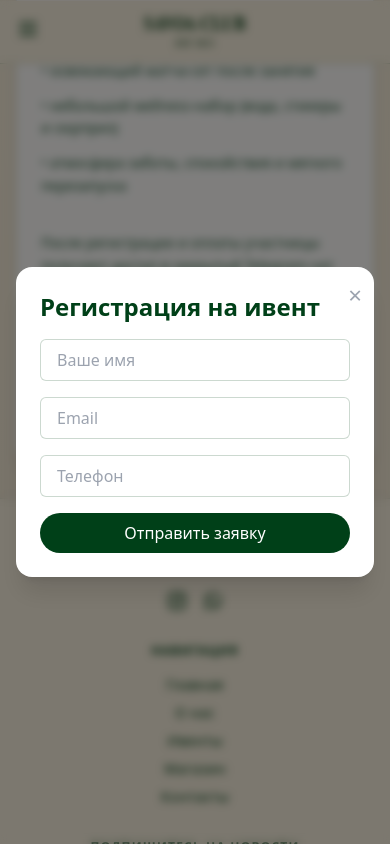
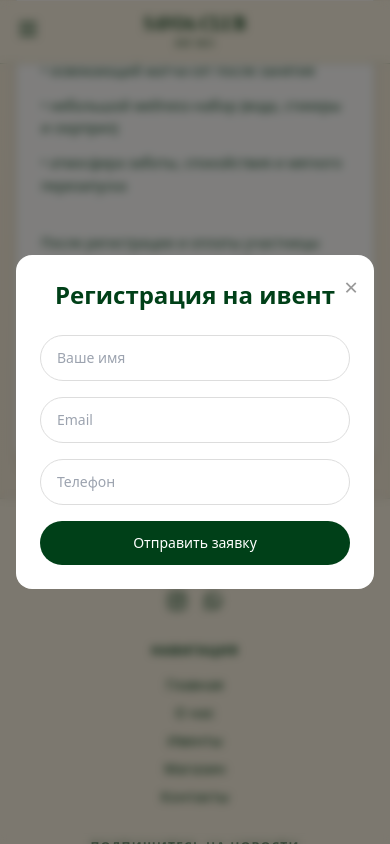
Before and after one commit to vlimkv/savoaclub, a React (Vite) app: page /events in a window 390 px wide. Both pictures are taken after a click on the button "Записаться". Shown: the part 738-1582 px from the top of the page. Built offline with nearby package versions, Linux system fonts and the light colour scheme.

Commit message:
Telegram API + форма связи

```diff
--- a/src/components/RegisterModal.jsx
+++ b/src/components/RegisterModal.jsx
@@ -1,7 +1,12 @@
-import { useEffect } from "react";
-import { motion, AnimatePresence } from "framer-motion";
+import { useEffect, useState } from "react";
+import { motion } from "framer-motion";
+import { sendTelegramMessage } from "../utils/sendTelegramMessage";
 
-export default function RegisterModal({ open, onClose }) {
+export default function RegisterModal({ open, onClose, eventTitle }) {
+  const [form, setForm] = useState({ name: "", email: "", phone: "" });
+  const [errors, setErrors] = useState({});
+  const [submitting, setSubmitting] = useState(false);
+
   useEffect(() => {
     const handleEscape = (e) => e.key === "Escape" && onClose();
     document.addEventListener("keydown", handleEscape);
@@ -10,60 +15,94 @@ export default function RegisterModal({ open, onClose }) {
 
   if (!open) return null;
 
+  const validate = () => {
+    const newErrors = {};
+    if (!form.name.trim()) newErrors.name = "Введите имя";
+    if (!form.email.match(/^[^\s@]+@[^\s@]+\.[^\s@]+$/))
+      newErrors.email = "Введите корректный email";
+    if (!form.phone.match(/^(\+7|8)?7\d{9}$/))
+      newErrors.phone = "Введите корректный номер (пример: 87011234567)";
+    return newErrors;
+  };
+
+  const handleSubmit = async (e) => {
+    e.preventDefault();
+    const newErrors = validate();
+    setErrors(newErrors);
+    if (Object.keys(newErrors).length > 0) return;
+
+    setSubmitting(true);
+    const success = await sendTelegramMessage(form, eventTitle);
+    setSubmitting(false);
+
+    if (success) {
+      alert("Спасибо за регистрацию! Мы свяжемся с вами.");
+      setForm({ name: "", email: "", phone: "" });
+      onClose();
+    } else {
+      alert("Ошибка отправки. Попробуйте снова.");
+    }
+  };
+
+  const handleChange = (field, value) => {
+    setForm((prev) => ({ ...prev, [field]: value }));
+    setErrors((prev) => ({ ...prev, [field]: null }));
+  };
+
   return (
-    <AnimatePresence>
+    <div className="fixed inset-0 z-50 bg-black/50 backdrop-blur-sm flex items-center justify-center px-4">
       <motion.div
-        initial={{ opacity: 0 }}
-        animate={{ opacity: 1 }}
-        exit={{ opacity: 0 }}
-        className="fixed inset-0 z-50 bg-black/50 backdrop-blur-sm flex items-center justify-center px-4"
+        initial={{ opacity: 0, y: -20, scale: 0.95 }}
+        animate={{ opacity: 1, y: 0, scale: 1 }}
+        exit={{ opacity: 0, y: -20, scale: 0.95 }}
+        transition={{ duration: 0.3 }}
+        className="bg-white rounded-2xl p-6 sm:p-8 w-full max-w-md relative text-[#004018]"
       >
-        <motion.div
-          initial={{ scale: 0.95, opacity: 0 }}
-          animate={{ scale: 1, opacity: 1 }}
-          exit={{ scale: 0.95, opacity: 0 }}
-          transition={{ duration: 0.3, ease: "easeOut" }}
-          className="bg-white rounded-2xl p-6 sm:p-8 max-w-md w-full relative text-[#004018] shadow-xl"
-        >
-          {/* Кнопка закрытия с анимацией появления и вращением при выходе */}
         <motion.button
-            initial={{ opacity: 0, y: -10 }}
-            animate={{ opacity: 1, y: 0 }}
-            exit={{ rotate: 90, opacity: 0 }}
-            transition={{ duration: 0.4 }}
           onClick={onClose}
-            className="absolute top-3 right-3 text-gray-400 hover:text-black text-2xl"
+          initial={{ opacity: 0, x: 10 }}
+          animate={{ opacity: 1, x: 0 }}
+          transition={{ delay: 0.3 }}
+          className="absolute top-4 right-4 text-[#999] hover:text-[#004018] text-2xl"
         >
           &times;
         </motion.button>
 
-          <h2 className="text-2xl font-semibold mb-4">Регистрация на ивент</h2>
+        <h2 className="text-2xl font-semibold mb-6 text-center">Регистрация на ивент</h2>
+        <form onSubmit={handleSubmit} className="space-y-4">
+          {["name", "email", "phone"].map((field) => (
+            <div key={field}>
+              <input
+                type={field === "email" ? "email" : field === "phone" ? "tel" : "text"}
+                placeholder={
+                  field === "name" ? "Ваше имя" :
+                  field === "email" ? "Email" : "Телефон"
+                }
+                value={form[field]}
+                onChange={(e) => handleChange(field, e.target.value)}
+                className={`w-full px-4 py-3 border rounded-full text-sm focus:outline-none focus:ring-2 focus:ring-[#004018]/20 ${
+                  errors[field] ? "border-red-400" : "border-[#ddd]"
+                }`}
+              />
+              {errors[field] && (
+                <p className="text-xs text-red-500 mt-1">{errors[field]}</p>
+              )}
+            </div>
+          ))}
 
-          <form className="space-y-4">
-            <input
-              type="text"
-              placeholder="Ваше имя"
-              className="w-full px-4 py-2 border border-[#004018]/20 rounded-md focus:outline-[#004018]/50"
-            />
-            <input
-              type="email"
-              placeholder="Email"
-              className="w-full px-4 py-2 border border-[#004018]/20 rounded-md focus:outline-[#004018]/50"
-            />
-            <input
-              type="tel"
-              placeholder="Телефон"
-              className="w-full px-4 py-2 border border-[#004018]/20 rounded-md focus:outline-[#004018]/50"
-            />
           <button
             type="submit"
-              className="w-full bg-[#004018] text-white py-2 rounded-full hover:bg-[#003015] transition"
+            disabled={submitting}
+            className={`w-full py-3 rounded-full text-sm transition font-medium ${
+              submitting
+                ? "bg-[#ccc] text-white cursor-not-allowed"
+                : "bg-[#004018] hover:bg-[#003015] text-white"
+            }`}
           >
-              Отправить заявку
+            {submitting ? "Отправка..." : "Отправить заявку"}
           </button>
         </form>
       </motion.div>
-      </motion.div>
-    </AnimatePresence>
+    </div>
   );
 }
--- a/src/pages/Events.jsx
+++ b/src/pages/Events.jsx
@@ -90,7 +90,11 @@ export default function Events() {
       {/* Модалка */}
       <AnimatePresence>
         {modalOpen && (
-          <RegisterModal open={modalOpen} onClose={() => setModalOpen(false)} />
+          <RegisterModal
+            open={modalOpen}
+            onClose={() => setModalOpen(false)}
+            eventTitle={event.title}
+          />
         )}
       </AnimatePresence>
     </div>
--- /dev/null
+++ b/src/utils/sendTelegramMessage.js
@@ -0,0 +1,36 @@
+export async function sendTelegramMessage({ name, email, phone, eventName }) {
+  const TOKEN = "7831239921:AAG6-CSuxDIBBVk2dhz_fKcOSUyuNmeefE0";
+  const CHAT_ID = "7042937865";
+
+  const message = `
+📩 *Новая заявка на ивент*
+🧘 *Ивент:* ${eventName}
+👤 *Имя:* ${name}
+📧 *Email:* ${email}
+📱 *Телефон:* ${phone}
+🕒 *Время:* ${new Date().toLocaleString("ru-RU")}
+`;
+
+  try {
+    const res = await fetch(`https://api.telegram.org/bot${TOKEN}/sendMessage`, {
+      method: "POST",
+      headers: {
+        "Content-Type": "application/json",
+      },
+      body: JSON.stringify({
+        chat_id: CHAT_ID,
+        text: message,
+        parse_mode: "Markdown",
+      }),
+    });
+
+    if (!res.ok) {
+      throw new Error("Ошибка отправки сообщения в Telegram");
+    }
+
+    return true;
+  } catch (error) {
+    console.error("Telegram error:", error);
+    return false;
+  }
+}
```
Lines whose indentation alone changed are shown as unchanged.
